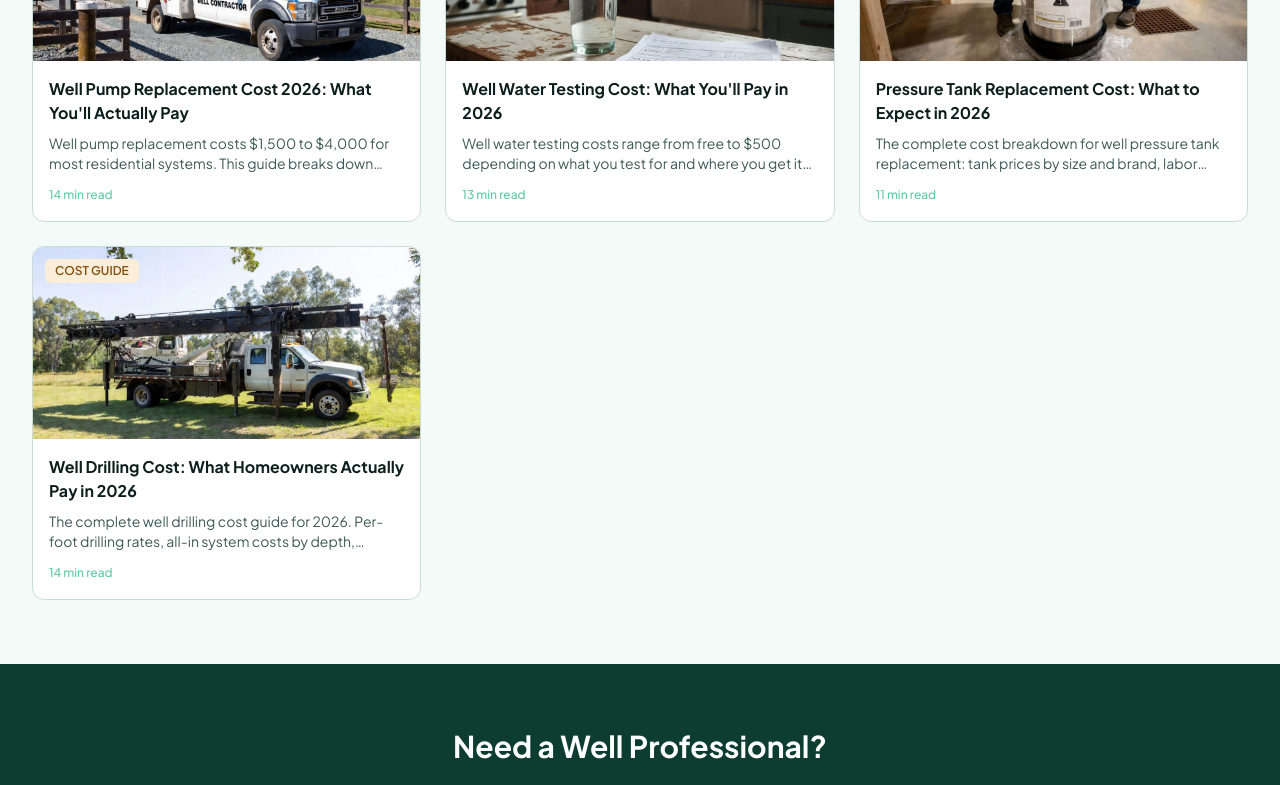
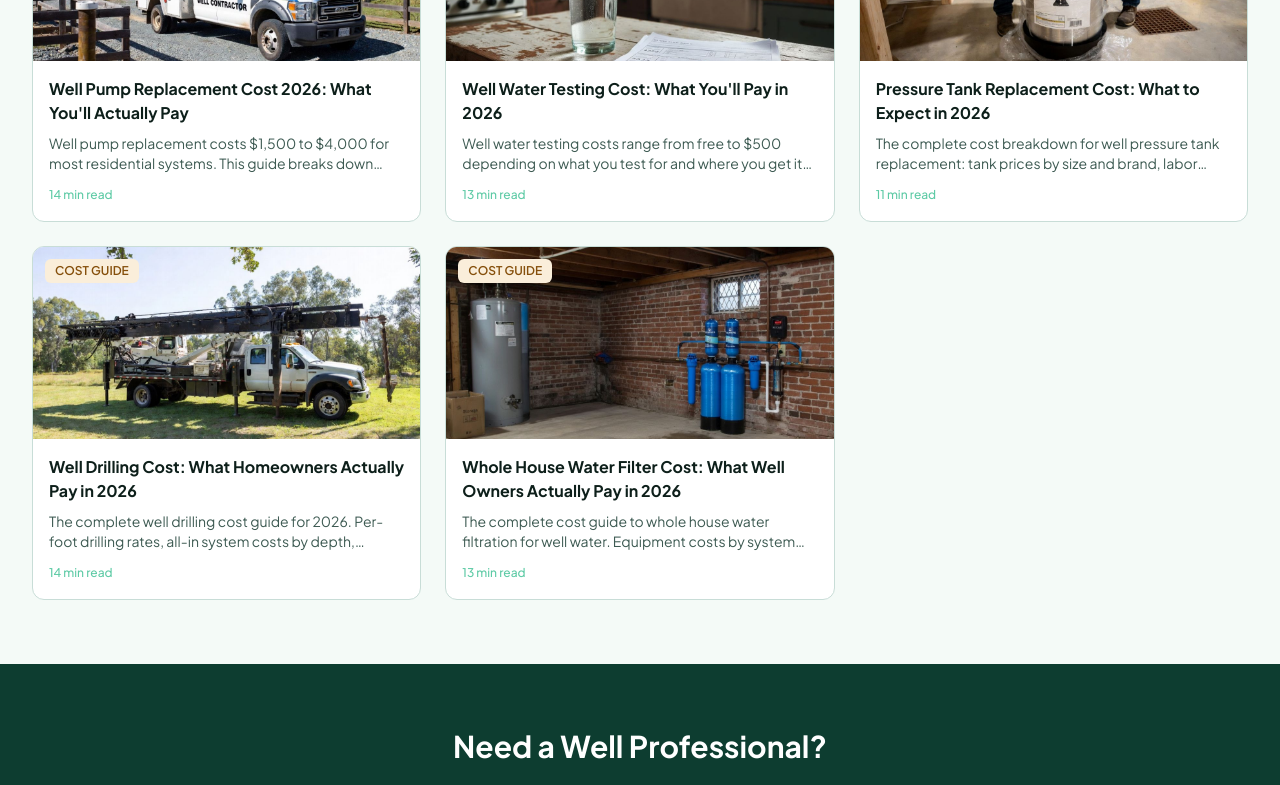
Before and after one commit to thebasementguide2026/thewell.guide-, a Next.js app: page /cost-guides in a window 1280 px wide. Shown: the part 587-1372 px from the top of the page. Built offline with nearby package versions, Linux system fonts and the light colour scheme.

Commit message:
Update cost-guides index with whole-house-water-filter-cost

```diff
--- a/app/cost-guides/page.tsx
+++ b/app/cost-guides/page.tsx
@@ -14,6 +14,7 @@ const costGuides = [
   { title: 'Well Water Testing Cost: What You\'ll Pay in 2026', href: '/cost-guides/well-water-testing-cost', description: 'Well water testing costs range from free to $500 depending on what you test for and where you get it done. Most homeowners spend $50 to $200 for annual testing.', image: '/watertestingcost.jpg', readTime: '13 min read' },
   { title: 'Pressure Tank Replacement Cost: What to Expect in 2026', href: '/cost-guides/pressure-tank-replacement-cost', description: 'The complete cost breakdown for well pressure tank replacement: tank prices by size and brand, labor rates, what add-ons are worth it, regional price differences, DIY vs professional, and how to avoid overpaying.', image: '/pressurecost.jpg', readTime: '11 min read' },
   { title: 'Well Drilling Cost: What Homeowners Actually Pay in 2026', href: '/cost-guides/well-drilling-cost', description: 'The complete well drilling cost guide for 2026. Per-foot drilling rates, all-in system costs by depth, regional price differences, what every contractor quote should include, and the hidden costs most homeowners miss.', image: '/well-drilling-cost.jpg', readTime: '14 min read' },
+  { title: 'Whole House Water Filter Cost: What Well Owners Actually Pay in 2026', href: '/cost-guides/whole-house-water-filter-cost', description: 'The complete cost guide to whole house water filtration for well water. Equipment costs by system type, installation costs, annual maintenance costs, cost by contaminant problem, the 10-year ownership picture, and exactly what a quote should include.', image: '/whole-house-water-filter-cost.jpg', readTime: '13 min read' },
 ]
 
 export default function CostGuidesIndexPage() {
```
